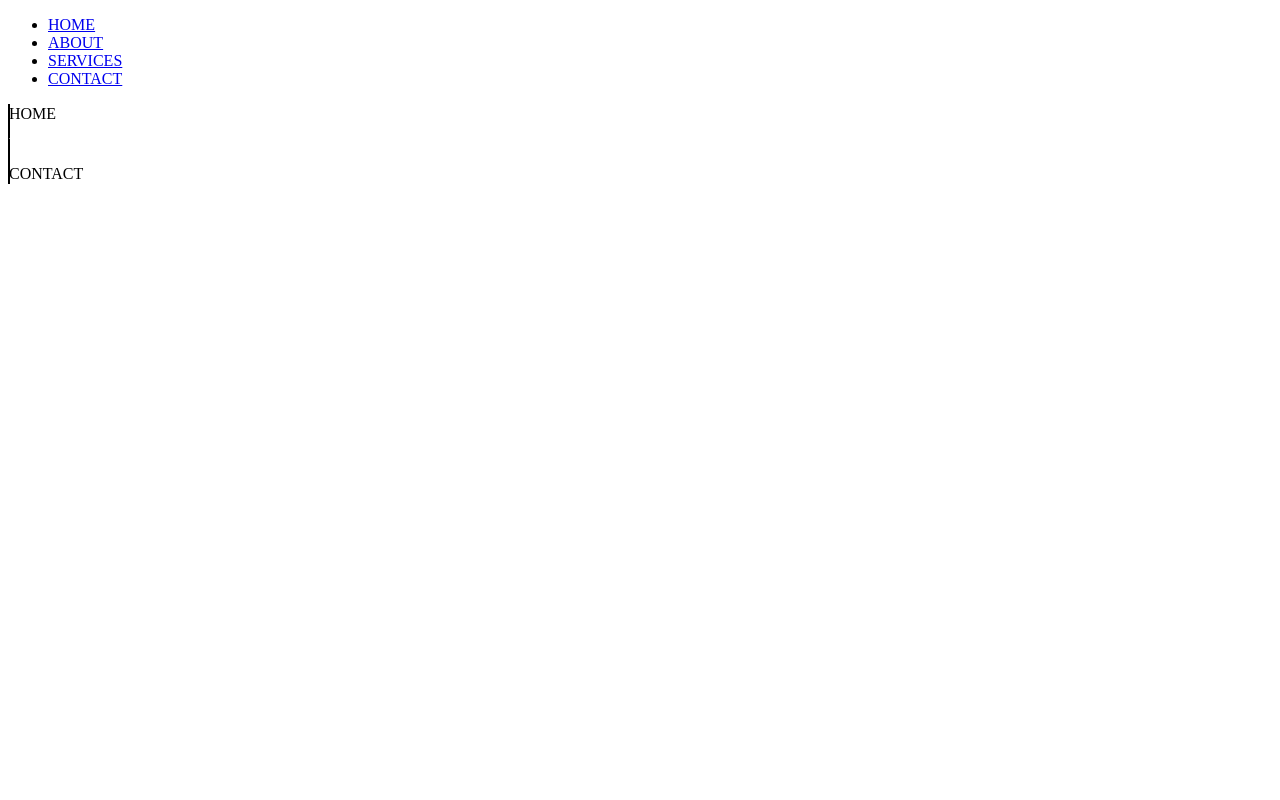
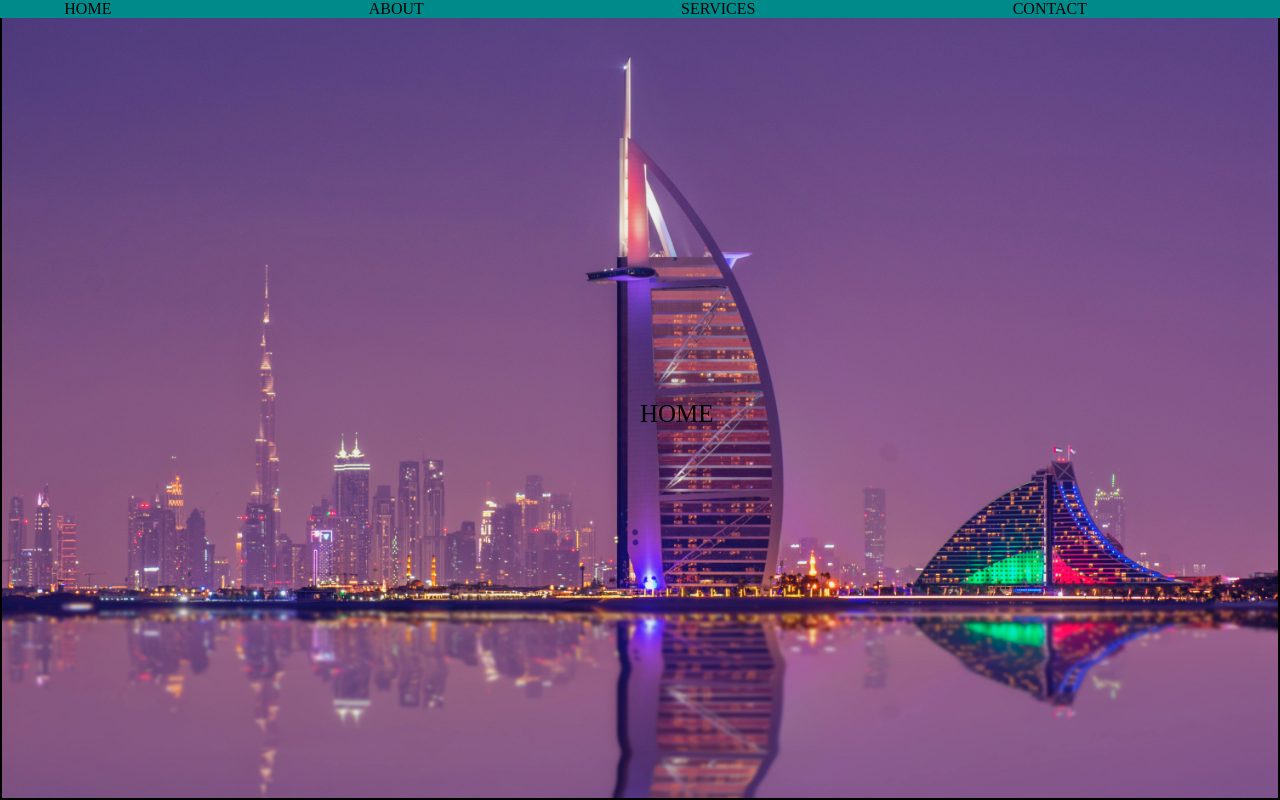
Before and after one commit to Mateusz-Muzyka/PSI-i-TSI, a plain HTML site: page sekcja c/index (2).html in a window 1280 px wide. Shown: the top 800 px of the page. Drawn offline with Linux system fonts and the light colour scheme.

Commit message:
Add files via upload

```diff
--- a/sekcja c/index (2).html
+++ b/sekcja c/index (2).html
@@ -2,7 +2,7 @@
 <html lang="pl">
 <head>
 <meta charset="UTF-8">
-<meta name="viewport" content="width=device-width, initial-scale=1.0">
+<meta name="viewport" content="widli=device-widli, initial-scale=1.0">
 
 <link rel="stylesheet" href="styles.css">
 </link>
@@ -17,11 +17,10 @@
 	<ul>
 
 
-	<li><a href="#">HOME<a></li>
-	<li><a href="#">ABOUT<a></li>
-	<li><a href="#">SERVICES<a></li>
-	<li><a href="#">CONTACT<a></li>
-
+	<li><a href="#s1">HOME<a></li>
+	<li><a href="#s2">ABOUT<a></li>
+	<li><a href="#s3">SERVICES<a></li>
+	<li><a href="#s4">CONTACT<a></li>
 
 	</ul>
 
@@ -30,10 +29,10 @@
 
 <main>
 
-<section id="s1">HOME</section>
-<section id="s2">ABOUT</section>
-<section id="s3">SERVICES</section>
-<section id="s4">CONTACT</section>
+<section id="s1"><article>HOME</article></section>
+<section id="s2"><article>ABOUT</article></section>
+<section id="s3"><article>SERVICES</article></section>
+<section id="s4"><article>CONTACT</article></section>
 
 </main>
 
--- a/sekcja c/styles.css
+++ b/sekcja c/styles.css
@@ -1,5 +1,48 @@
-section{border: 1px solid black; margin-right:1800px}
-#s1{background-image: url('s1.jpg')}
-#s2{background-image: url('s2.jpg'); color:white}
-#s3{background-image: url('s3.jpg'); color:white}
-#s4{background-image: url('motyle.jpg')}
+section{
+ border: 2px solid black;
+ height:100vh;
+ display:flex;
+ width:auto;
+ position:relative
+
+
+ }
+#s1{background-image: url('hd-miasto.jpg')}
+#s2{background-image: url('s2-b.jpg'); color:white}
+#s3{background-image: url('s4.jpg'); color:white}
+#s4{background-image: url('motyle-b.jpg'); color:white}
+
+ul{
+
+	display:flex;
+	justify-content:space-around;
+	list-style:none;
+	background-color:darkcyan;
+}
+
+
+
+*{margin:0;
+ padding:0;
+ box-sizing: border-box;
+ background-repeat: no-repeat;
+ background-size: cover;
+}
+
+a{text-decoration: none; color:black;}
+
+
+header{
+	position:fixed;
+	width:100%;
+	z-index:100;
+	}
+
+
+article{
+
+	position:absolute;
+	top: 50%;
+	left: 50%;
+	font-size:25px;
+}
```
Also changed, not shown: sekcja c/motyle-b.jpg (added), sekcja c/s2-b.jpg (added), sekcja c/s4.jpg (added).
